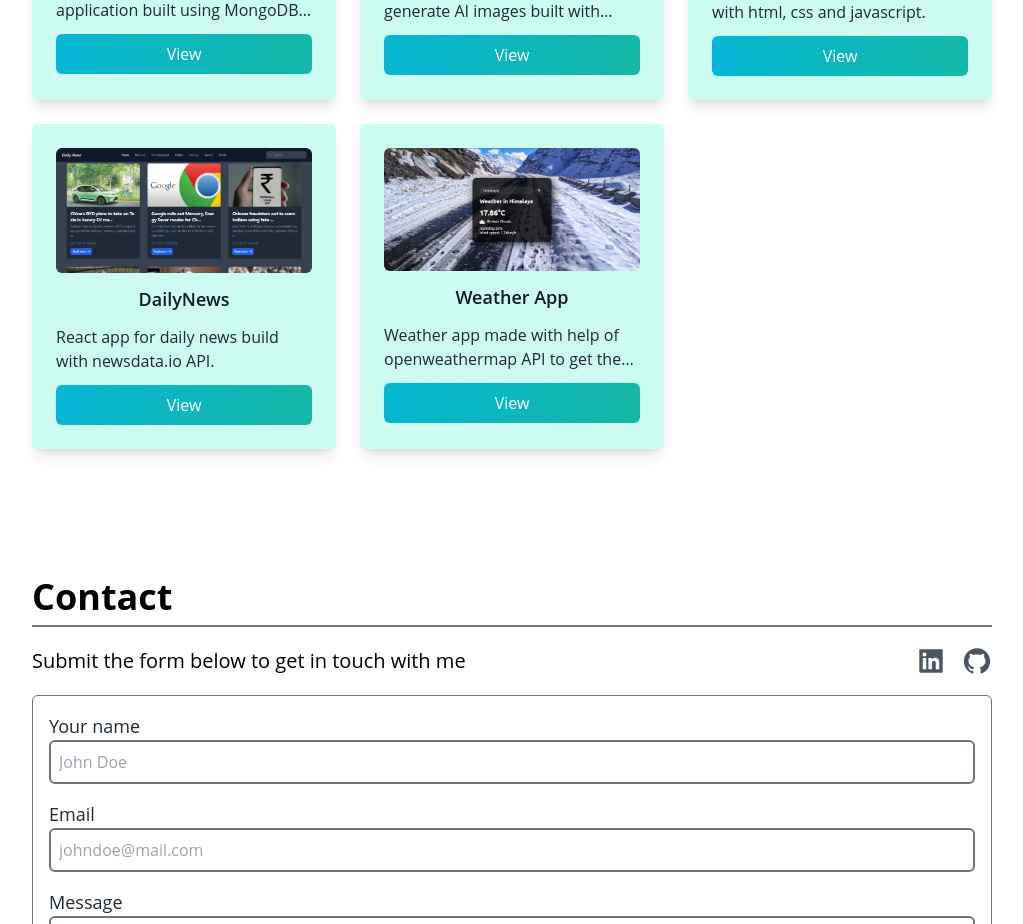
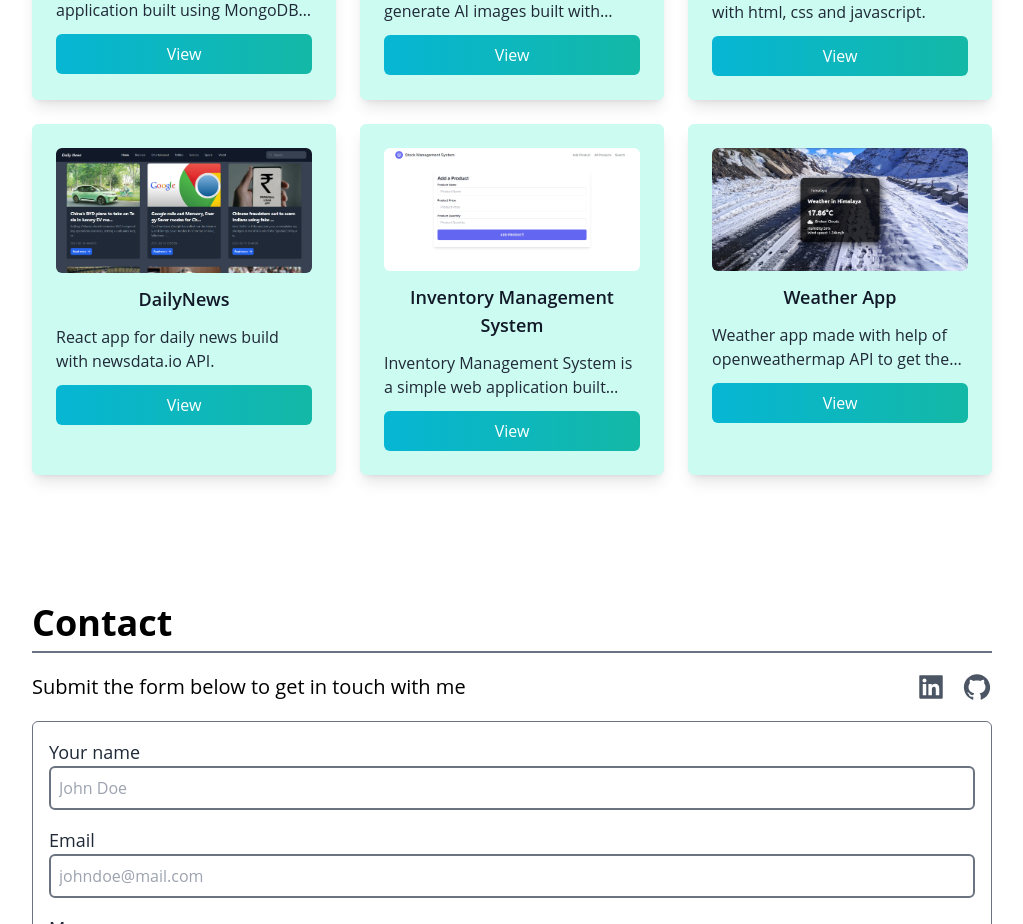
Before and after one commit to Prajapati-Shivam/react-portfolio, a React (Create React App) app: page / in a window 1280 px wide. Shown: the part 2109-3033 px from the top of the page, without its empty margins (128-1151 px from the left). Built offline with nearby package versions, Linux system fonts and the light colour scheme; the HTML template or start-up script is replaced by a standard one.

Commit message:
small changes

```diff
--- a/public/index.html
+++ b/public/index.html
@@ -2,7 +2,8 @@
 <html lang="en">
   <head>
     <meta charset="utf-8" />
-    <link rel="icon" href="%PUBLIC_URL%/favicon.ico" />
+    <!-- <link rel="icon" href="%PUBLIC_URL%/favicon.ico" /> -->
+    <link type="image/png" sizes="96x96" rel="icon" href="%PUBLIC_URL%/favicon.png">
     <meta name="viewport" content="width=device-width, initial-scale=1" />
     <meta name="theme-color" content="#000000" />
     <meta
@@ -24,7 +25,7 @@
       work correctly both with client-side routing and a non-root public URL.
       Learn how to configure a non-root public URL by running `npm run build`.
     -->
-    <title>Portfolio</title>
+    <title>Portfolio | Shivam Prajapati</title>
   </head>
   <body>
     <noscript>You need to enable JavaScript to run this app.</noscript>
--- a/src/components/Projects.js
+++ b/src/components/Projects.js
@@ -2,7 +2,7 @@ import React from "react";
 import Project from "./Project";
 import cloudbook from "../assets/cloudbook.png";
 import imagery from "../assets/imagery.png";
-// import stock from "../assets/stock.png";
+import stock from "../assets/stock.png";
 import horizon from "../assets/horizon.png";
 import dailynews from "../assets/dailynews.png";
 import weather from "../assets/weather.png";
@@ -37,6 +37,13 @@ const projects = [
     desc: "React app for daily news build with newsdata.io API."
   },
   {
+    title: "Inventory Management System",
+    image: stock,
+    code: "https://github.com/Prajapati-Shivam/Inventory-Management-System",
+    demo: "https://stock-management-system.netlify.app",
+    desc: "Inventory Management System is a simple web application built using Nextjs and MongoDB. Users can easily create and delete products and update their quantity and price."
+  },
+  {
     title: "Weather App",
     image: weather,
     code: "https://github.com/Prajapati-Shivam/Weather-App",
```
Also changed, not shown: public/favicon.png (added), 1 other file (tests, documents, lock files or other folders).
